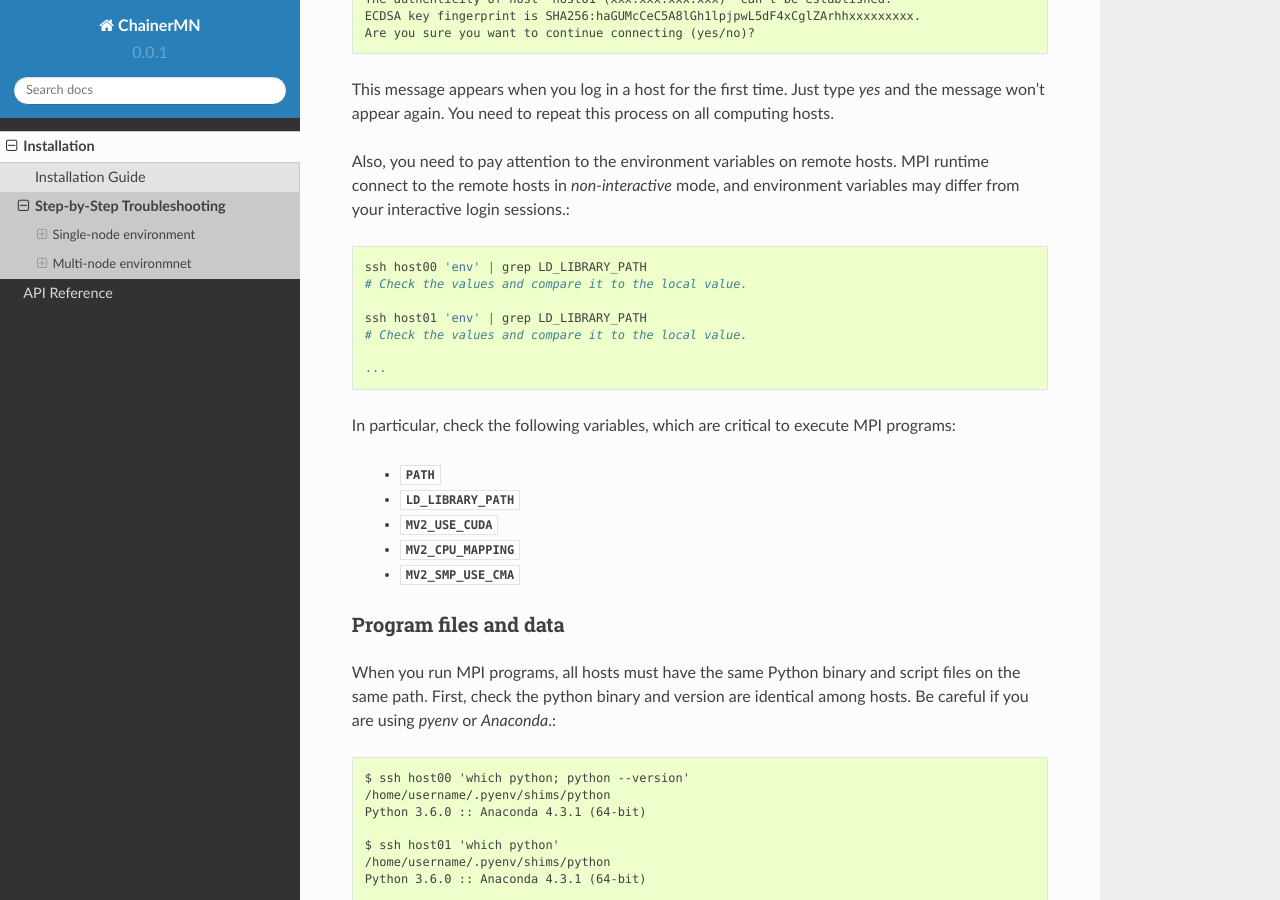
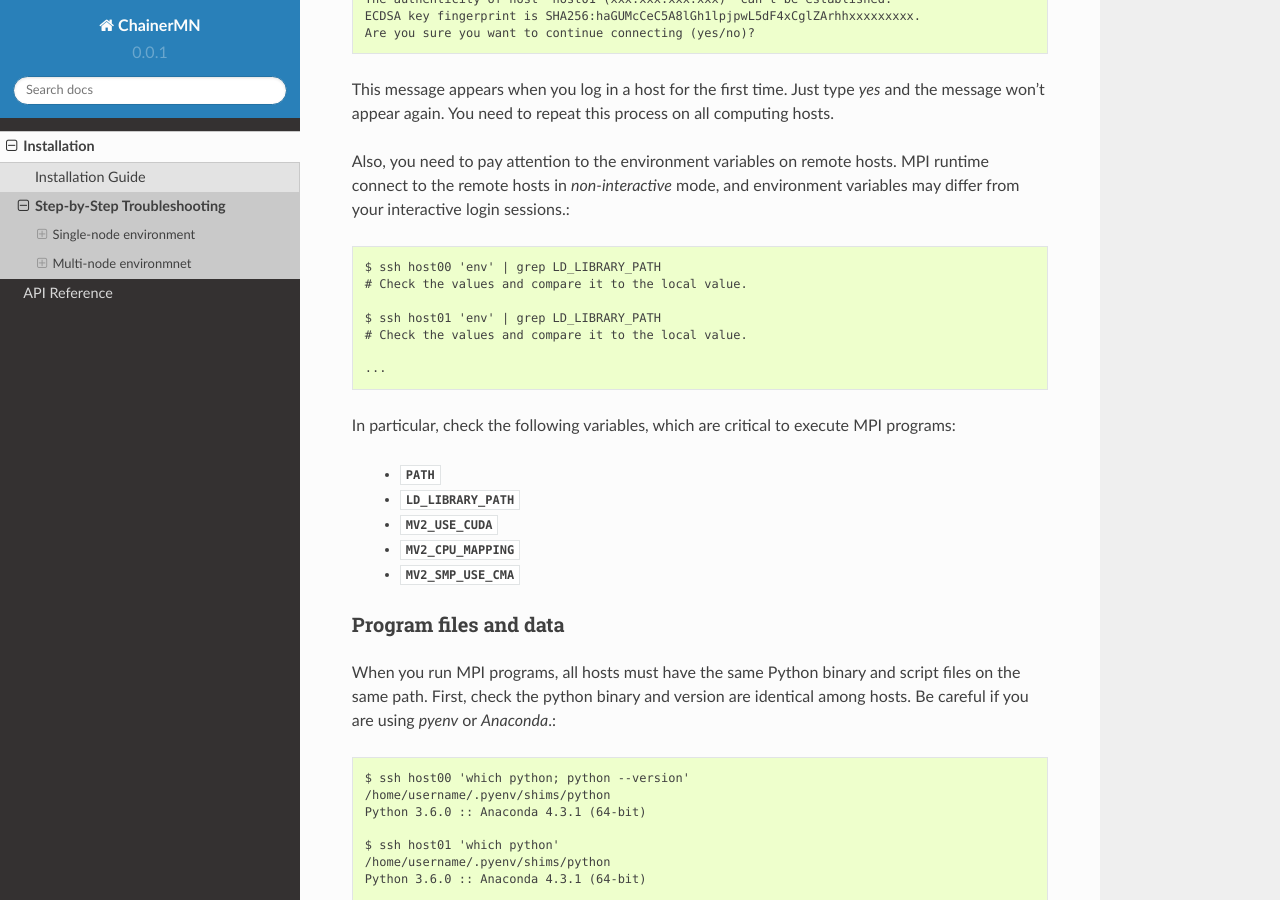
Before and after one commit to chainer/chainermn, a Sphinx documentation site: the page built from docs/source/installation/troubleshooting.rst, in a window 1280 px wide and 900 px high, scrolled down 3671 px. Built offline with Sphinx 7.4.7 and the Read the Docs theme 2.0.0, drawn with Linux system fonts in a browser that asks for light colours; pages that are not in the unit, such as notebooks, are missing from menus.

Commit message:
minor fix

```diff
--- a/docs/source/installation/troubleshooting.rst
+++ b/docs/source/installation/troubleshooting.rst
@@ -199,10 +199,10 @@ hosts.  MPI runtime connect to the remote hosts in *non-interactive*
 mode, and environment variables may differ from your interactive login
 sessions.::
 
-  ssh host00 'env' | grep LD_LIBRARY_PATH
+  $ ssh host00 'env' | grep LD_LIBRARY_PATH
   # Check the values and compare it to the local value.
 
-  ssh host01 'env' | grep LD_LIBRARY_PATH
+  $ ssh host01 'env' | grep LD_LIBRARY_PATH
   # Check the values and compare it to the local value.
 
   ...
```
